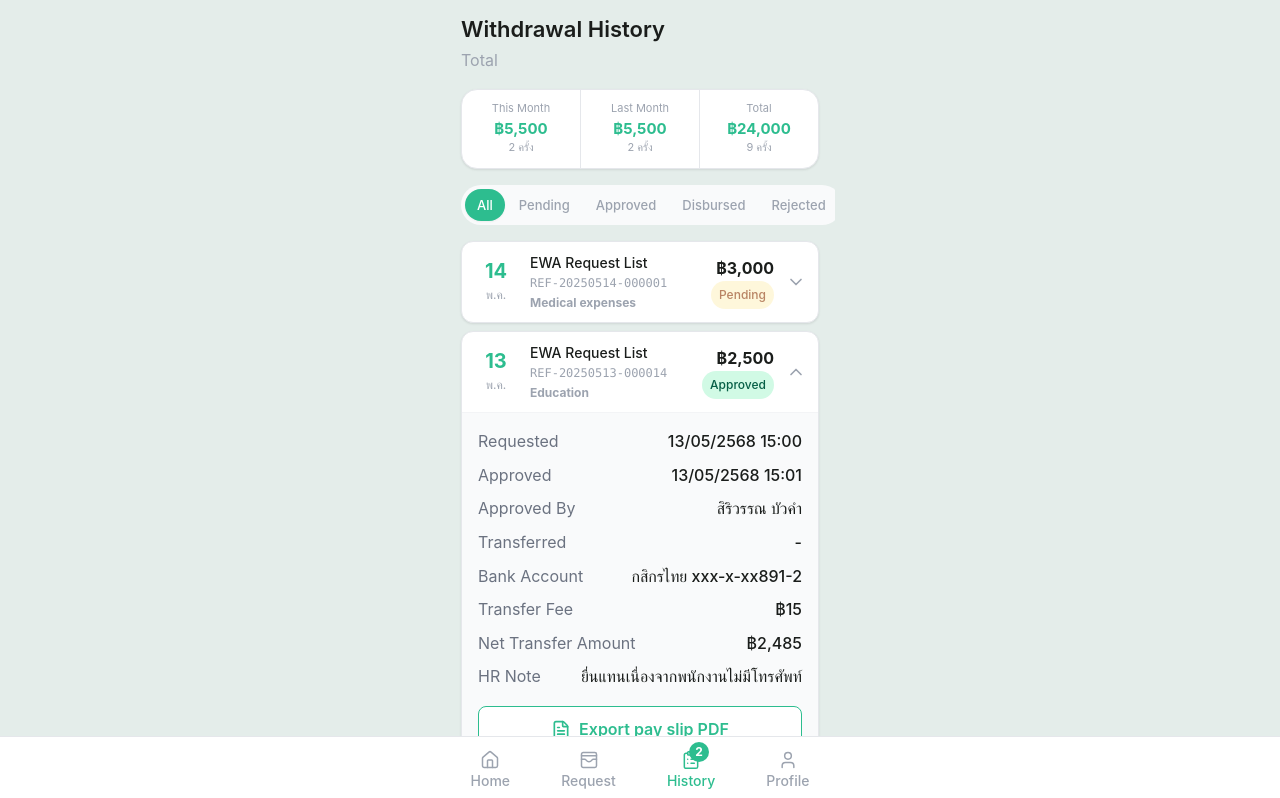
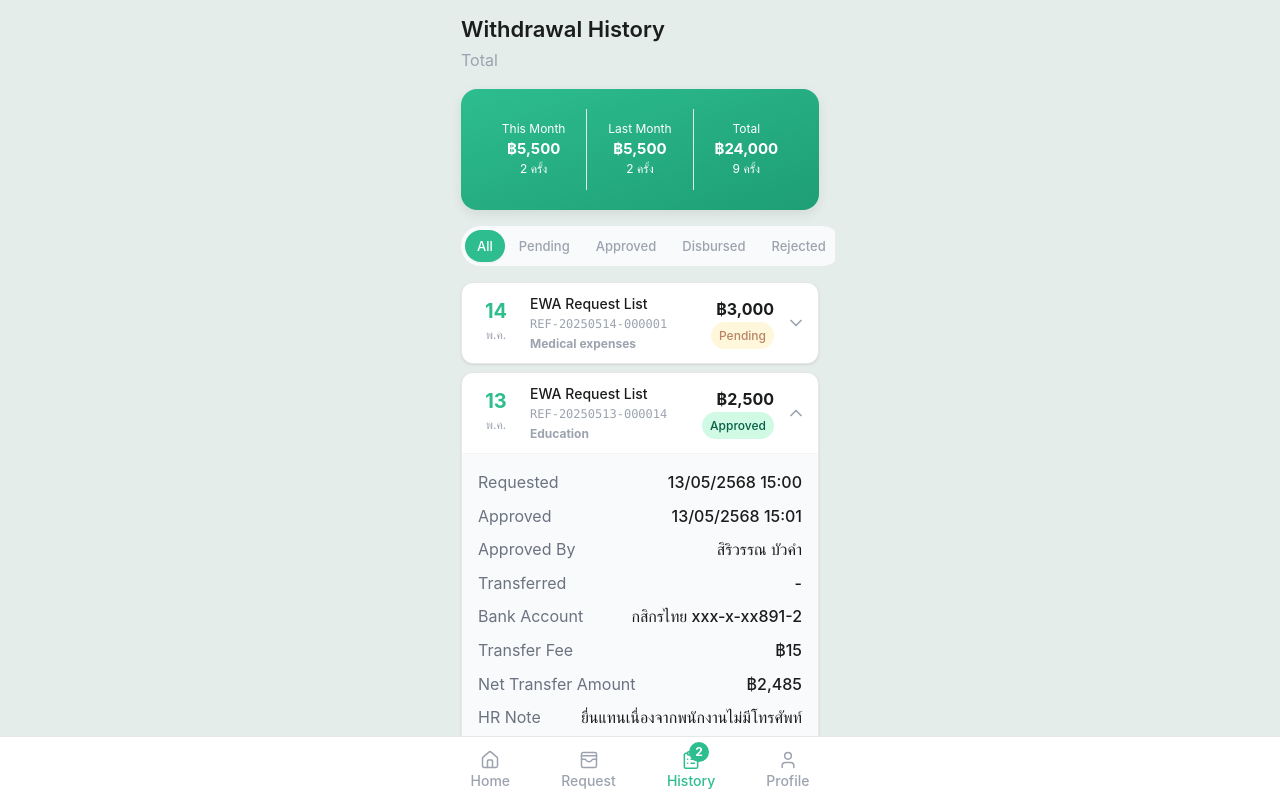
Before and after one commit to yanavat/payday-liff, a Next.js app: page /en/employee/history in a window 1280 px wide. Shown: the top 798 px of the page. Built offline with nearby package versions, Linux system fonts and the light colour scheme.

Commit message:
refactor(employee): unify gradient styling on profile and history cards
- Update profile hero card to use primary gradient with rounded-xl
- Update history summary card to match gradient style
- Adjust SummaryCell text styling for consistency

```diff
--- a/components/employee/employee-history-page.tsx
+++ b/components/employee/employee-history-page.tsx
@@ -66,11 +66,23 @@ export function EmployeeHistoryPage() {
         <p className="mt-1 text-[16px] text-text-muted">{t("history.total")}</p>
       </header>
 
-      <div className="mb-4 rounded-xl border border-border bg-white shadow-card">
+      <div className="mb-4 rounded-xl bg-gradient-to-br from-primary to-primary-dark p-5 text-white shadow-hover">
         <div className="flex divide-x divide-border">
-          <SummaryCell label={t("history.thisMonth")} value="฿5,500" sub="2 ครั้ง" />
-          <SummaryCell label={t("history.lastMonth")} value="฿5,500" sub="2 ครั้ง" />
-          <SummaryCell label={t("history.total")} value="฿24,000" sub="9 ครั้ง" />
+          <SummaryCell
+            label={t("history.thisMonth")}
+            value="฿5,500"
+            sub="2 ครั้ง"
+          />
+          <SummaryCell
+            label={t("history.lastMonth")}
+            value="฿5,500"
+            sub="2 ครั้ง"
+          />
+          <SummaryCell
+            label={t("history.total")}
+            value="฿24,000"
+            sub="9 ครั้ง"
+          />
         </div>
       </div>
 
@@ -212,12 +224,24 @@ export function EmployeeHistoryPage() {
   );
 }
 
-function SummaryCell({ label, value, sub }: { label: string; value: string; sub: string }) {
+function SummaryCell({
+  label,
+  value,
+  sub,
+}: {
+  label: string;
+  value: string;
+  sub: string;
+}) {
   return (
     <div className="flex flex-1 flex-col items-center py-3 px-2 text-center">
-      <p className="text-[11px] text-text-muted leading-tight">{label}</p>
-      <p className="mt-1 font-sans text-[15px] font-bold text-primary leading-tight">{value}</p>
-      <p className="text-[11px] text-text-muted">{sub}</p>
+      <p className="text-[12px] text-text-muted-foreground leading-tight">
+        {label}
+      </p>
+      <p className="mt-1 font-sans text-[15px] font-bold text-primary-text leading-tight">
+        {value}
+      </p>
+      <p className="text-[12px] text-text-muted-foreground">{sub}</p>
     </div>
   );
 }
--- a/components/employee/employee-profile-page.tsx
+++ b/components/employee/employee-profile-page.tsx
@@ -72,7 +72,7 @@ export function EmployeeProfilePage() {
   return (
     <div className="min-h-full bg-bg-page pb-5">
       <main className="space-y-3 px-4 pt-4">
-        <div className="rounded-2xl bg-gradient-to-b from-[#a8e6cf] to-[#1e9e74] px-4 py-8 text-center shadow-hover">
+        <section className="rounded-xl bg-gradient-to-br from-primary to-primary-dark p-5 text-white shadow-hover">
           <Avatar
             initials={currentEmployee.nameTh}
             size="xl"
@@ -85,13 +85,13 @@ export function EmployeeProfilePage() {
           <p className="mt-1 text-[15px] text-white/80">
             {currentEmployee.id} · {currentEmployee.department}
           </p>
-          <div className="mt-3 flex justify-center">
+          <div className="mt-3 flex ">
             <PayCycleBadge
               type={currentEmployee.payCycle}
               className="border-white/30 bg-white/20 text-white"
             />
           </div>
-        </div>
+        </section>
         <section className="rounded-lg border border-border bg-white p-4 shadow-card">
           <div className="mb-3 flex items-center justify-between">
             <div className="flex items-center gap-2">
```
